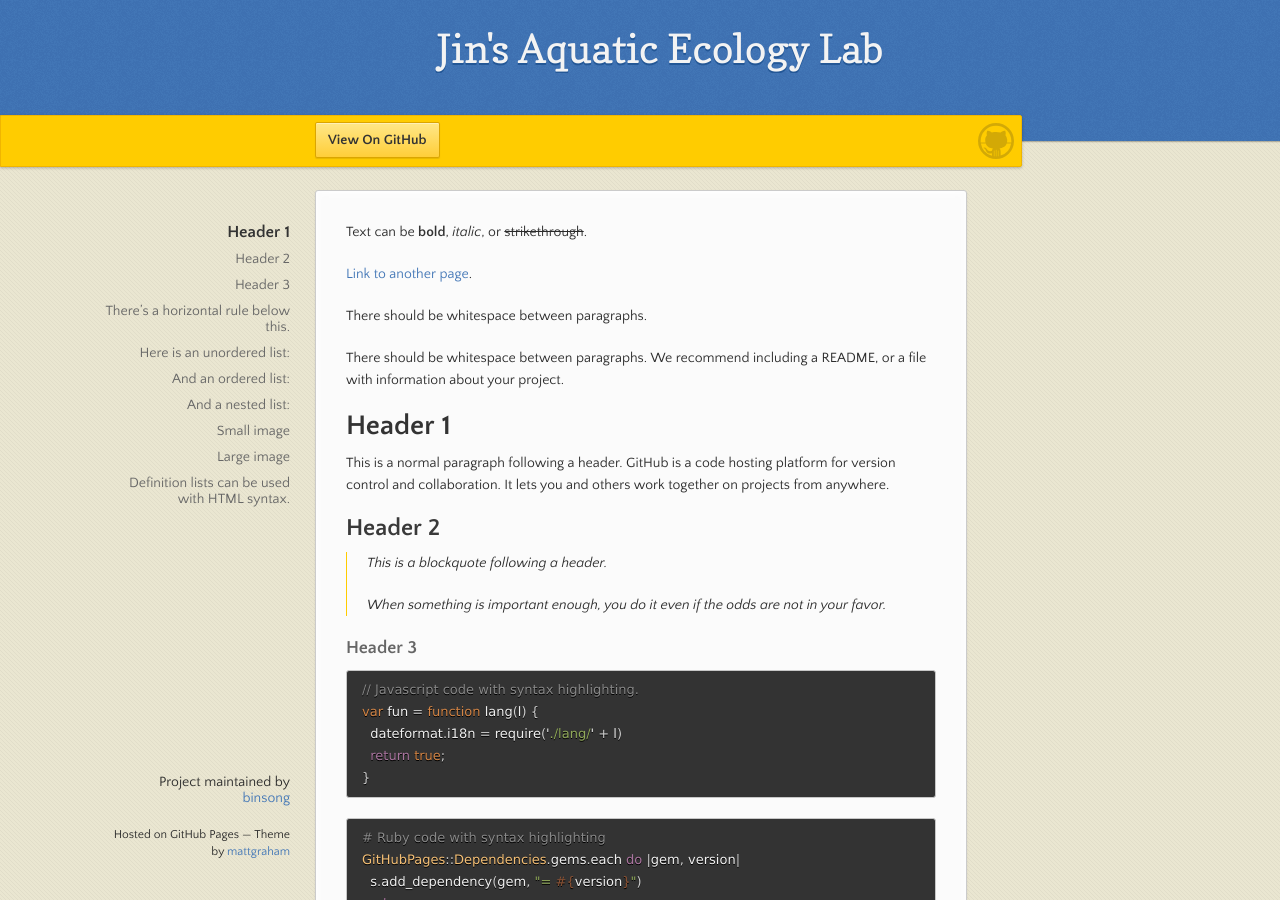
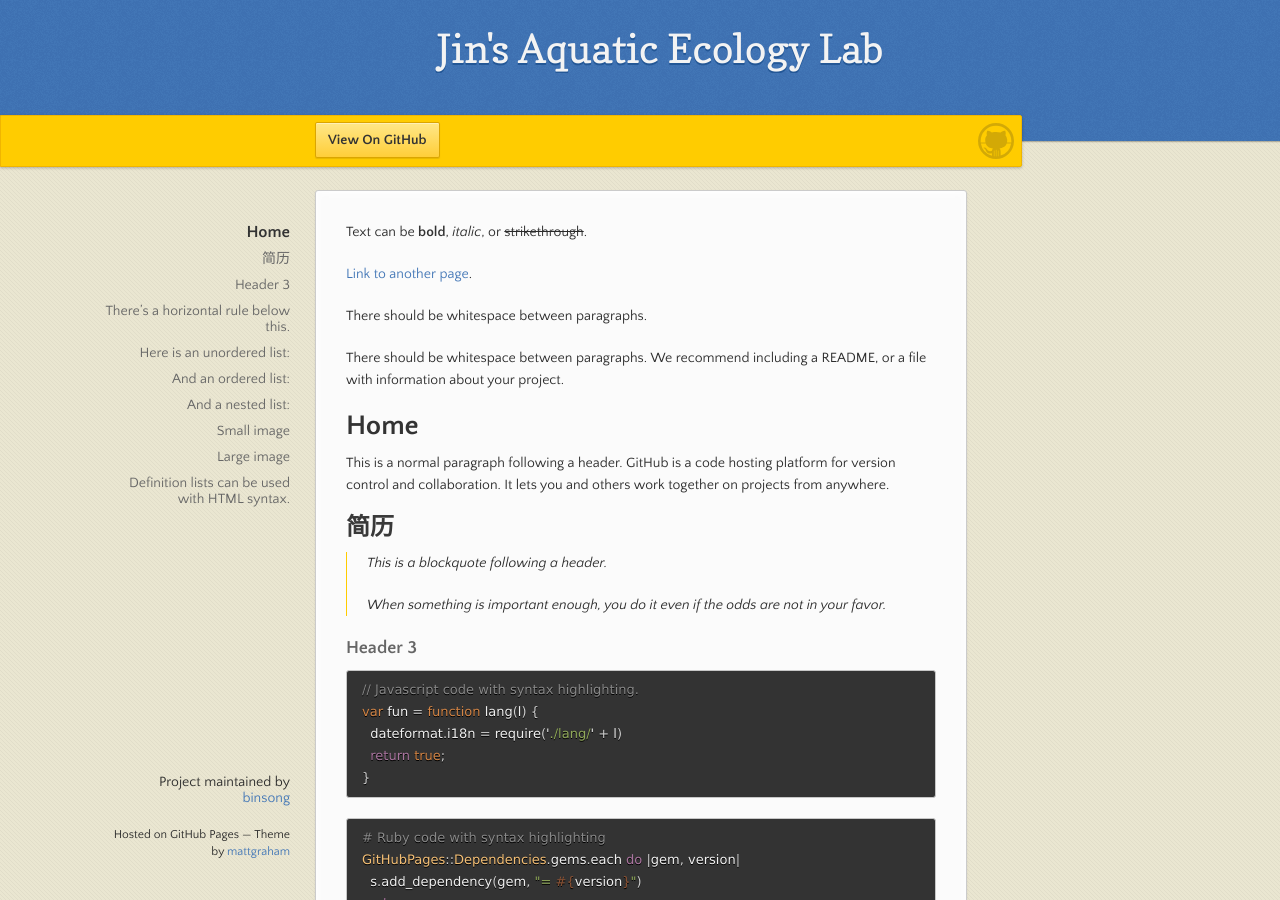
Before and after one commit to binsong/bigriverbigfish.github.io, a Jekyll site: the page built from index.md, in a window 1280 px wide and 900 px high. Built offline with Jekyll 4.4.1, drawn with Linux system fonts in a browser that asks for light colours; the repository's description, which GitHub fills in, is left out.

Commit message:
Update index.md

```diff
--- a/index.md
+++ b/index.md
@@ -10,11 +10,11 @@ There should be whitespace between paragraphs.
 
 There should be whitespace between paragraphs. We recommend including a README, or a file with information about your project.
 
-# Header 1
+# Home
 
 This is a normal paragraph following a header. GitHub is a code hosting platform for version control and collaboration. It lets you and others work together on projects from anywhere.
 
-## Header 2
+## 简历
 
 > This is a blockquote following a header.
 >
```
